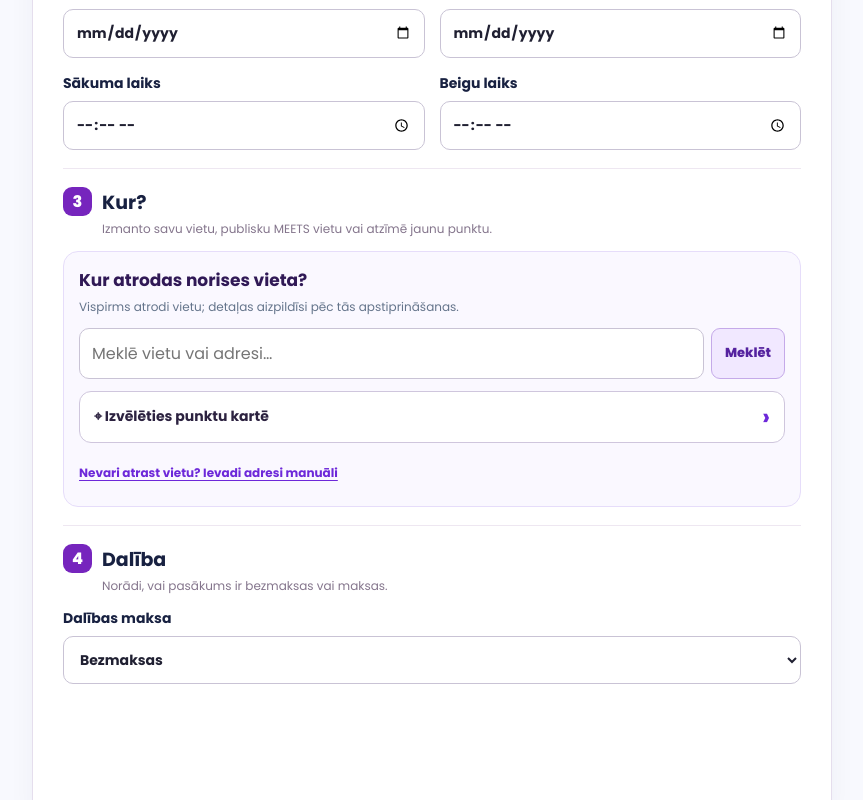
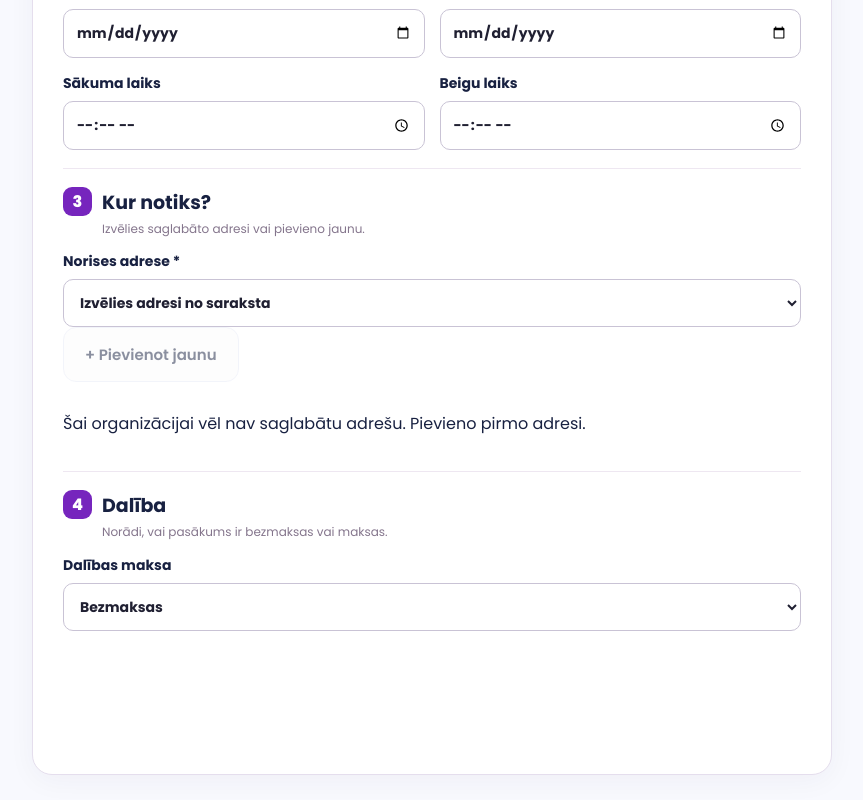
Before and after one commit to girtspolis1-sudo/meets-2, a Next.js app: page /registre-pasakumu/vienkarsi in a window 1280 px wide. Shown: the part 928-1728 px from the top of the page, without its empty margins (208-1071 px from the left). Built offline with nearby package versions, Linux system fonts and the light colour scheme.

Commit message:
Add saved-address selector and modal create-and-link flow to event editor

```diff
--- a/app/registre-pasakumu/vienkarsi/page.jsx
+++ b/app/registre-pasakumu/vienkarsi/page.jsx
@@ -2,7 +2,7 @@
 import {Suspense,useEffect,useMemo,useRef,useState} from 'react';
 import Link from 'next/link';
 import {useSearchParams} from 'next/navigation';
-import VenueLocationPicker from '../../organizators/venue-location-picker.jsx';
+import EventVenueDialog from '../../components/event-venue-dialog.jsx';
 import Authentication from '../../components/account-auth-flow.jsx';
 import ProfileShell from '../../components/profile-shell.jsx';
 import {rigaDate} from '../../../lib/meets-personal.js';
@@ -36,6 +36,9 @@ function SimpleEventFlow(){
  const [orgId,setOrgId]=useState('');
  const [venues,setVenues]=useState([]);
  const [publicVenues,setPublicVenues]=useState([]);
+ const [venueLinks,setVenueLinks]=useState([]);
+ const [addressOpen,setAddressOpen]=useState(false);
+ const [addressBusy,setAddressBusy]=useState(false);
  const [stage,setStage]=useState('edit');
  const [saveVenue,setSaveVenue]=useState(false);
  const [busy,setBusy]=useState(false);
@@ -51,6 +54,13 @@ function SimpleEventFlow(){
  const activeOrg=orgs.find(o=>o.id===orgId)||null;
  const selectedVenue=[...venues,...publicVenues].find(v=>v.id===form.venue_id);
  const managedSelected=selectedVenue?.organization_id===orgId;
+ const addressOptions=useMemo(()=>{
+  const mine=venues.filter(v=>v.organization_id===orgId);
+  const linked=new Set(venueLinks.filter(l=>l.organization_id===orgId).map(l=>l.venue_id));
+  const shared=publicVenues.filter(v=>linked.has(v.id)&&!mine.some(m=>m.id===v.id));
+  return {mine,shared};
+ },[venues,publicVenues,venueLinks,orgId]);
+
  const canEdit=canWriteOrganization(activeOrg?.role);
 
  async function call(action,payload={},token=account?.access_token){
@@ -89,7 +99,7 @@ function SimpleEventFlow(){
    current=await refreshAccount(current);
    result=await call('list',{},current.access_token);
   }
-  setAccount(current);setOrgs(result.organizations||[]);setVenues(result.venues||[]);setPublicVenues(result.publicVenues||[]);
+  setAccount(current);setOrgs(result.organizations||[]);setVenues(result.venues||[]);setPublicVenues(result.publicVenues||[]);setVenueLinks(result.venueLinks||[]);
   return {account:current,result};
  }
 
@@ -142,12 +152,43 @@ function SimpleEventFlow(){
  },[form,saveVenue,savedId,loaded,stage,orgId,account?.user?.id]);
 
  function update(field,value){setForm(before=>({...before,[field]:value}));setError('');}
- function choose(place){
-  const all=[...venues,...publicVenues];
-  const picked=all.find(v=>v.id===place.venueId);
-  setForm(before=>({...before,venue_id:picked?.id||'',venue_name:picked?.name||place.name||before.venue_name,
-   address:picked?.address||place.address||'',latitude:picked?.latitude??place.latitude??'',longitude:picked?.longitude??place.longitude??''}));
+ function applyVenue(venue){
+  if(!venue)return;
+  setForm(prev=>({...prev,venue_id:venue.id,venue_name:venue.name,
+   address:venue.address||'',latitude:venue.latitude??'',longitude:venue.longitude??''}));
   setSaveVenue(false);setError('');
+ }
+ async function addOrChooseVenue(next){
+  if(!account?.access_token||!orgId||!canEdit)throw Error('Pieslēdzies organizatora kontam ar rediģēšanas tiesībām.');
+  setAddressBusy(true);
+  try{
+   const known=[...venues,...publicVenues].find(v=>v.id===next.venue_id);
+   let item=known;
+   if(known&&known.organization_id!==orgId){
+    const result=await call('useVenue',{organization_id:orgId,venue_id:known.id});
+    item=result.item||known;
+   }else if(!known){
+    const result=await call('createVenue',{organization_id:orgId,name:next.name,
+     address:next.address,latitude:next.latitude,longitude:next.longitude,
+     description:'',directions:'',is_public:false});
+    item=result.item;
+   }
+   if(!item?.id)throw Error('Adresi neizdevās izveidot.');
+   const refreshed=await call('list');
+   setVenues(refreshed.venues||[]);
+   setPublicVenues(refreshed.publicVenues||[]);
+   setVenueLinks(refreshed.venueLinks||[]);
+   applyVenue(item);
+   setNotice('Adrese saglabāta un piesaistīta pasākumam.');
+  }finally{setAddressBusy(false);}
+ }
+ function selectAddress(id){
+  if(!id){
+   setForm(prev=>({...prev,venue_id:'',venue_name:'',address:'',latitude:'',longitude:''}));
+   return;
+  }
+  const found=[...venues,...publicVenues].find(v=>v.id===id);
+  if(found)applyVenue(found);
  }
  function switchOrg(value){
   persistLocal(form,orgId,account);
@@ -156,6 +197,7 @@ function SimpleEventFlow(){
   const u=new URL(window.location.href);u.searchParams.set('org',value);u.searchParams.delete('edit');u.searchParams.delete('copy');u.searchParams.delete('venue');window.history.replaceState(null,'',u.pathname+'?'+u.searchParams.toString());
  }
  function validateForPreview(){
+  if(!form.venue_id){setError('Izvēlies organizatora adresi no saraksta vai pievieno jaunu adresi.');return false;}
   const message=validateQuickEvent(form);
   if(message){setError(message);return false;}
   try{
@@ -181,7 +223,7 @@ function SimpleEventFlow(){
   try{
    const fields={...form,organization_id:orgId,
     venue_id:selectedVenue?.id||null,
-    save_venue:saveVenue,
+    save_venue:false,
     schedule_kind:form.schedule_kind==='recurring'?'recurring':form.schedule_kind==='ongoing'||(form.date_to&&form.date_to!==form.date_from)?'ongoing':'once'};
    let id=savedId;
    if(imageFile){
@@ -206,7 +248,7 @@ function SimpleEventFlow(){
 
  const editor=<section className="meets-organizer-page quick-flow unified-event-editor">
   <div className="meets-account-heading"><div><p className="eyebrow">MEETS · Pasākuma redaktors</p><h1>{stage==='done'?'Pasākums saglabāts':savedId?'Labot pasākumu':'Jauns pasākums'}</h1>
-   <p className="meets-muted">{activeOrg?<><strong>{activeOrg.name}</strong> vārdā · </>:null}viens redaktors jaunam pasākumam, labošanai un dublēšanai.</p></div>
+   <p className="meets-muted">{activeOrg?<><strong>{activeOrg.name}</strong> vārdā · </>:null}ātra pasākuma reģistrēšana ar saglabātām norises adresēm.</p></div>
    <Link className="button" href={orgId?'/organizators?org='+orgId+'&panel=events':'/organizators'}>← Pasākumu pārvaldība</Link></div>
 
   {orgs.length>1&&stage!=='done'&&<div className="event-editor-context"><label>Organizators<select value={orgId} onChange={e=>switchOrg(e.target.value)}><option value="">Izvēlies organizatoru</option>{orgs.map(org=><option key={org.id} value={org.id}>{org.name}</option>)}</select></label></div>}
@@ -240,15 +282,20 @@ function SimpleEventFlow(){
      <label>Sākuma laiks<input type="time" value={form.time_from||''} onChange={e=>update('time_from',e.target.value)}/></label><label>Beigu laiks<input type="time" value={form.time_to||''} onChange={e=>update('time_to',e.target.value)}/></label></div>}
    </section>
 
-   <section className="event-editor-section"><div className="event-editor-section-title"><span>3</span><div><h2>Kur?</h2><p>Izmanto savu vietu, publisku MEETS vietu vai atzīmē jaunu punktu.</p></div></div>
-    <VenueLocationPicker value={{name:form.venue_name,venueId:form.venue_id,address:form.address,latitude:form.latitude,longitude:form.longitude}}
-      existingVenues={venues.filter(v=>v.organization_id===orgId)} publicVenues={publicVenues} onSelect={choose}/>
-    {venueChosen&&<>
-     <label>Norises vietas nosaukums *<input required minLength={2} maxLength={200} value={form.venue_name||''} onChange={e=>update('venue_name',e.target.value)}/></label>
-     <label>Adrese<input maxLength={300} value={form.address||''} onChange={e=>update('address',e.target.value)}/></label>
-     {selectedVenue?<p className="quick-flow-note">✓ {managedSelected?'Pārvaldīta organizācijas vieta.':'Publiska MEETS vieta. Vari to izmantot, bet tās profils paliek vietas pārvaldītāja īpašumā.'}</p>:
-      <label className="quick-flow-check"><input type="checkbox" checked={saveVenue} onChange={e=>setSaveVenue(e.target.checked)}/> Saglabāt kā šīs organizācijas pārvaldītu vietu</label>}
-    </>}
+   <section className="event-editor-section event-editor-location"><div className="event-editor-section-title"><span>3</span><div><h2>Kur notiks?</h2><p>Izvēlies saglabāto adresi vai pievieno jaunu.</p></div></div>
+    <div className="event-address-choice">
+     <label>Norises adrese *
+      <select aria-label="Pasākuma norises adrese" required value={form.venue_id||''} onChange={e=>selectAddress(e.target.value)}>
+       <option value="">Izvēlies adresi no saraksta</option>
+       {addressOptions.mine.length>0&&<optgroup label="Manas adreses">{addressOptions.mine.map(v=><option key={v.id} value={v.id}>{v.name} — {v.address}</option>)}</optgroup>}
+       {addressOptions.shared.length>0&&<optgroup label="Pievienotās publiskās vietas">{addressOptions.shared.map(v=><option key={v.id} value={v.id}>{v.name} — {v.address}</option>)}</optgroup>}
+       {form.venue_id&&!selectedVenue&&<option value={form.venue_id}>Iepriekš izvēlētā adrese (nav pieejama)</option>}
+      </select>
+     </label>
+     <button className="button event-add-address" type="button" disabled={!account||!orgId||!canEdit||busy} onClick={()=>setAddressOpen(true)}>+ Pievienot jaunu</button>
+    </div>
+    {selectedVenue?<p className="event-selected-address" role="status"><strong>⌖ {selectedVenue.name}</strong><span>{selectedVenue.address}</span></p>:
+      <p className="event-address-help">{addressOptions.mine.length? 'Izvēlies organizatora reģistrētu adresi, vai pievieno jaunu.':'Šai organizācijai vēl nav saglabātu adrešu. Pievieno pirmo adresi.'}</p>}
    </section>
 
    <section className="event-editor-section"><div className="event-editor-section-title"><span>4</span><div><h2>Dalība</h2><p>Norādi, vai pasākums ir bezmaksas vai maksas.</p></div></div>
@@ -262,6 +309,9 @@ function SimpleEventFlow(){
     <button type="button" className="button" onClick={()=>{if(window.confirm('Notīrīt aizpildīto formu?')){clearLocal();setForm({...DEFAULT});setSaveVenue(false);setSavedId('');setNotice('Forma notīrīta.');}}}>Notīrīt</button>
    </div>
   </form>}
+
+  <EventVenueDialog open={addressOpen&&stage==='edit'} onClose={()=>setAddressOpen(false)} onSave={addOrChooseVenue}
+    busy={addressBusy} existingVenues={addressOptions.mine} publicVenues={publicVenues}/>
 
   {stage==='preview'&&<div className="quick-flow-card quick-flow-preview">
    <div className="event-editor-section-title"><span>5</span><div><h2>Priekšskatījums un iesniegšana</h2><p>Pārbaudi svarīgāko pirms nosūtīšanas moderatoram.</p></div></div>
```
